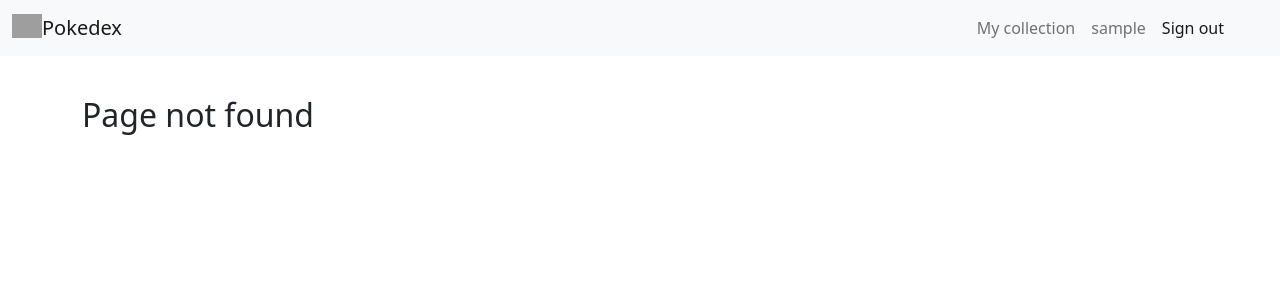
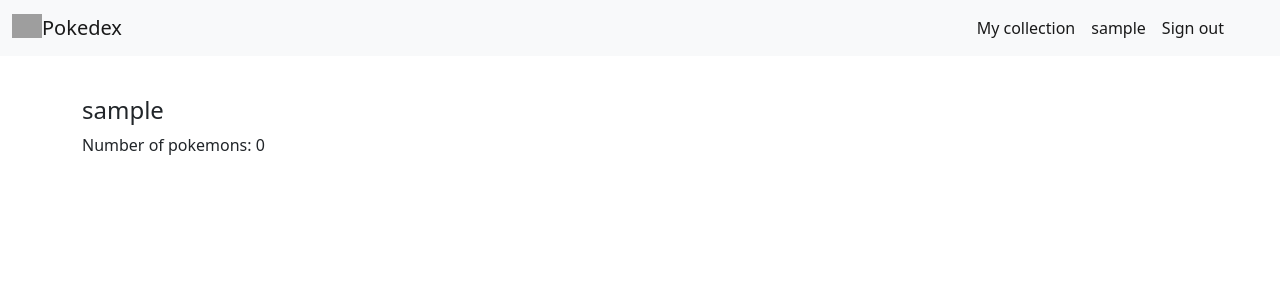
Before and after one commit to pablo09/pokedex, a React (Create React App) app: page /profile in a window 1280 px wide. Before the commit this address had no page. Shown: the top 300 px of the page. Built offline with nearby package versions, Linux system fonts and the light colour scheme; sample sign-in values are in the browser's storage; grey boxes are pictures that could not be loaded.

Commit message:
Refactor

```diff
--- a/src/App.tsx
+++ /dev/null
@@ -1,143 +0,0 @@
-import React from "react";
-import "./App.css";
-import { BrowserRouter, Link, Redirect, Route, Switch } from "react-router-dom";
-import { PokemonDashboardPage } from "./pages/pokemon-dashboard/PokemonDashboardPage";
-import { NotFoundPage } from "./pages/NotFoundPage";
-import { PokemonDetailsPage } from "./pages/pokemon-details/PokemonDetailsPage";
-import { LoginPage } from "./pages/LoginPage";
-import { Unauthorized } from "./pages/Unauthorized";
-import { MyCollectionPage } from "./pages/my-collection/MyCollectionPage";
-import { ProtectedRoute } from "./security/ProtectedRoute";
-import {
-  clearUser,
-  getLoggedUserFromLocalSession,
-  LoggedUser,
-  saveUser,
-  SecurityContext,
-} from "./context/security-context";
-import { ToastContainer } from "react-toastify";
-import 'react-toastify/dist/ReactToastify.css';
-
-function App() {
-  const [loggedUser, setLoggedUser] = React.useState<LoggedUser | null>(null);
-
-  React.useEffect(() => {
-    const user = getLoggedUserFromLocalSession();
-    console.log("User", user);
-    if (user) {
-      setLoggedUser(user);
-    }
-  }, []);
-
-  return (
-    <SecurityContext.Provider
-      value={{
-        loggedUser,
-        isAuthenticated: () => loggedUser != null,
-        onLogout: () => {
-          setLoggedUser(null);
-          clearUser();
-        },
-        onLogin: (user: LoggedUser) => {
-          setLoggedUser(user);
-          saveUser(user);
-        },
-      }}
-    >
-      <BrowserRouter basename="/">
-        <Container>
-          <Header />
-          <Body>
-            <Switch>
-              <Route path="/" exact>
-                <Redirect to="/dashboard" />
-              </Route>
-              <Route path="/login" exact>
-                <LoginPage />
-              </Route>
-              <Route exact path="/dashboard">
-                <PokemonDashboardPage />
-              </Route>
-              <Route exact path="/pokemon-details/:pokemonId">
-                <PokemonDetailsPage />
-              </Route>
-              <ProtectedRoute exact path="/my-collection">
-                <MyCollectionPage />
-              </ProtectedRoute>
-              <Route exact path="/unauthorized">
-                <Unauthorized />
-              </Route>
-              <Route>
-                <NotFoundPage />
-              </Route>
-            </Switch>
-          </Body>
-        </Container>
-      </BrowserRouter>
-      <ToastContainer />
-    </SecurityContext.Provider>
-  );
-}
-
-export default App;
-
-const Container: React.FC = (props) => (
-  <div className="d-flex flex-column h-100">{props.children}</div>
-);
-
-const Body: React.FC = (props) => (
-  <div className="container mt-5">
-    <main className="mt-5 flex-shrink-0">{props.children}</main>
-  </div>
-);
-
-const Header = () => {
-  const { loggedUser, onLogout } = React.useContext(SecurityContext);
-  return (
-    <header>
-      <nav className="navbar navbar-expand-md navbar-light fixed-top bg-light">
-        <div className="container-fluid">
-          <Link className="navbar-brand" to="/">
-            <img
-              src="https://upload.wikimedia.org/wikipedia/commons/thumb/5/53/Pok%C3%A9_Ball_icon.svg/1200px-Pok%C3%A9_Ball_icon.svg.png"
-              alt=""
-              width="30"
-              height="24"
-              className="d-inline-block align-text-top mr-1"
-            />
-            Pokedex
-          </Link>
-        </div>
-        <div className="collapse navbar-collapse" id="navbarText">
-          <ul className="navbar-nav mb-2 mb-lg-0 me-5 text-nowrap text-decoration-none">
-            {loggedUser ? (
-              <>
-                <li className="nav-item">
-                  <Link className="nav-link" to="/my-collection">
-                    My collection
-                  </Link>
-                </li>
-                <li className="nav-item">
-                  <a className="nav-link" aria-current="page" href="#">
-                    {loggedUser.username}
-                  </a>
-                </li>
-                <li className="nav-item">
-                  <Link className="nav-link active" to="/" onClick={onLogout}>
-                    Sign out
-                  </Link>
-                </li>
-              </>
-            ) : (
-              <li className="nav-item">
-                <Link className="nav-link" to="/login">
-                  Sign in
-                </Link>
-              </li>
-            )}
-          </ul>
-        </div>
-      </nav>
-    </header>
-  );
-};
--- /dev/null
+++ b/src/app/App.tsx
@@ -0,0 +1,65 @@
+import React from "react";
+import "./App.css";
+
+import { ToastContainer } from "react-toastify";
+import "react-toastify/dist/ReactToastify.css";
+import { AppRoutes } from "./AppRoutes";
+import {
+  clearUser,
+  getLoggedUserFromLocalSession,
+  LoggedUser,
+  saveUser,
+  SecurityContext,
+} from "../context/security-context";
+import { BrowserRouter } from "react-router-dom";
+import { NavigationPanel } from "./NavigationPanel";
+
+function App() {
+  const [loggedUser, setLoggedUser] = React.useState<LoggedUser | null>(null);
+
+  React.useEffect(() => {
+    const user = getLoggedUserFromLocalSession();
+    if (user) {
+      setLoggedUser(user);
+    }
+  }, []);
+
+  const isAuthenticated = () => {
+    return loggedUser != null;
+  };
+
+  const onLogin = (user: LoggedUser) => {
+    setLoggedUser(user);
+    saveUser(user);
+  };
+
+  const onLogout = () => {
+    setLoggedUser(null);
+    clearUser();
+  };
+
+  return (
+    <SecurityContext.Provider
+      value={{
+        loggedUser,
+        isAuthenticated,
+        onLogout,
+        onLogin,
+      }}
+    >
+      <BrowserRouter basename="/">
+        <div className="d-flex flex-column h-100">
+          <NavigationPanel />
+          <div className="container mt-5">
+            <main className="mt-5 flex-shrink-0">
+              <AppRoutes />
+            </main>
+          </div>
+        </div>
+      </BrowserRouter>
+      <ToastContainer />
+    </SecurityContext.Provider>
+  );
+}
+
+export default App;
--- /dev/null
+++ b/src/app/AppRoutes.tsx
@@ -0,0 +1,41 @@
+import React from "react";
+import { Redirect, Route, Switch } from "react-router";
+import { LoginPage } from "../pages/LoginPage";
+import { PokemonDashboardPage } from "../pages/pokemon-dashboard/PokemonDashboardPage";
+import { PokemonDetailsPage } from "../pages/pokemon-details/PokemonDetailsPage";
+import { ProtectedRoute } from "../security/ProtectedRoute";
+import { MyCollectionPage } from "../pages/my-collection/MyCollectionPage";
+import { ProfilePage } from "../pages/ProfilePage";
+import { Unauthorized } from "../pages/Unauthorized";
+import { NotFoundPage } from "../pages/NotFoundPage";
+
+export const AppRoutes = () => {
+  return (
+    <Switch>
+      <Route path="/" exact>
+        <Redirect to="/dashboard" />
+      </Route>
+      <Route path="/login" exact>
+        <LoginPage />
+      </Route>
+      <Route exact path="/dashboard">
+        <PokemonDashboardPage />
+      </Route>
+      <Route exact path="/pokemon-details/:pokemonId">
+        <PokemonDetailsPage />
+      </Route>
+      <ProtectedRoute exact path="/my-collection">
+        <MyCollectionPage />
+      </ProtectedRoute>
+      <ProtectedRoute exact path="/profile">
+        <ProfilePage />
+      </ProtectedRoute>
+      <Route exact path="/unauthorized">
+        <Unauthorized />
+      </Route>
+      <Route>
+        <NotFoundPage />
+      </Route>
+    </Switch>
+  );
+};
--- /dev/null
+++ b/src/app/NavigationPanel.tsx
@@ -0,0 +1,56 @@
+import React from "react";
+import { SecurityContext } from "../context/security-context";
+import { Link } from "react-router-dom";
+
+export const NavigationPanel = () => {
+  const { loggedUser, onLogout } = React.useContext(SecurityContext);
+  return (
+    <header>
+      <nav className="navbar navbar-expand-md navbar-light fixed-top bg-light">
+        <div className="container-fluid">
+          <Link className="navbar-brand" to="/">
+            <img
+              src="https://upload.wikimedia.org/wikipedia/commons/thumb/5/53/Pok%C3%A9_Ball_icon.svg/1200px-Pok%C3%A9_Ball_icon.svg.png"
+              alt=""
+              width="30"
+              height="24"
+              className="d-inline-block align-text-top mr-1"
+            />
+            Pokedex
+          </Link>
+        </div>
+        <div className="collapse navbar-collapse" id="navbarText">
+          <ul className="navbar-nav mb-2 mb-lg-0 me-5 text-nowrap text-decoration-none">
+            {loggedUser ? (
+              <>
+                <NavItem to="/my-collection" label="My collection" />
+                <NavItem to="/profile" label={loggedUser.username} />
+                <NavItem to="/" label="Sign out" onClick={onLogout} />
+              </>
+            ) : (
+              <NavItem label="Sign in" to="/login" />
+            )}
+          </ul>
+        </div>
+      </nav>
+    </header>
+  );
+};
+
+interface NavItemProps {
+  label: string;
+  to: string;
+  onClick?: () => void;
+}
+
+const NavItem = (props: NavItemProps) => {
+  const { label, to, onClick } = props;
+
+  return (
+    <li className="nav-item">
+      <Link className="nav-link active" to={to} onClick={onClick}>
+        {label}
+      </Link>
+    </li>
+  );
+};
--- a/src/index.tsx
+++ b/src/index.tsx
@@ -1,7 +1,7 @@
 import React from 'react';
 import ReactDOM from 'react-dom';
 import './index.css';
-import App from './App';
+import App from './app/App';
 import reportWebVitals from './reportWebVitals';
 import 'bootstrap/dist/css/bootstrap.css';
 
--- /dev/null
+++ b/src/pages/ProfilePage.tsx
@@ -0,0 +1,28 @@
+import React from "react";
+import { SecurityContext } from "../context/security-context";
+import { fetchMyCollection } from "../api/pokemon-api";
+
+export const ProfilePage = () => {
+  const { loggedUser } = React.useContext(SecurityContext);
+
+  const [collectionSize, setCollectionSize] = React.useState<number>(0);
+
+  React.useEffect(() => {
+    if (loggedUser) {
+      fetchMyCollection(loggedUser).then((collection) =>
+        setCollectionSize(collection.ids.length)
+      );
+    }
+  }, [loggedUser]);
+
+  if (!loggedUser) {
+    return <></>;
+  }
+
+  return (
+    <div>
+      <h4>{loggedUser.username}</h4>
+      <p>Number of pokemons: {collectionSize}</p>
+    </div>
+  );
+};
```
Also changed, not shown: src/app/App.css (renamed from src/App.css), 1 other file (tests, documents, lock files or other folders).
